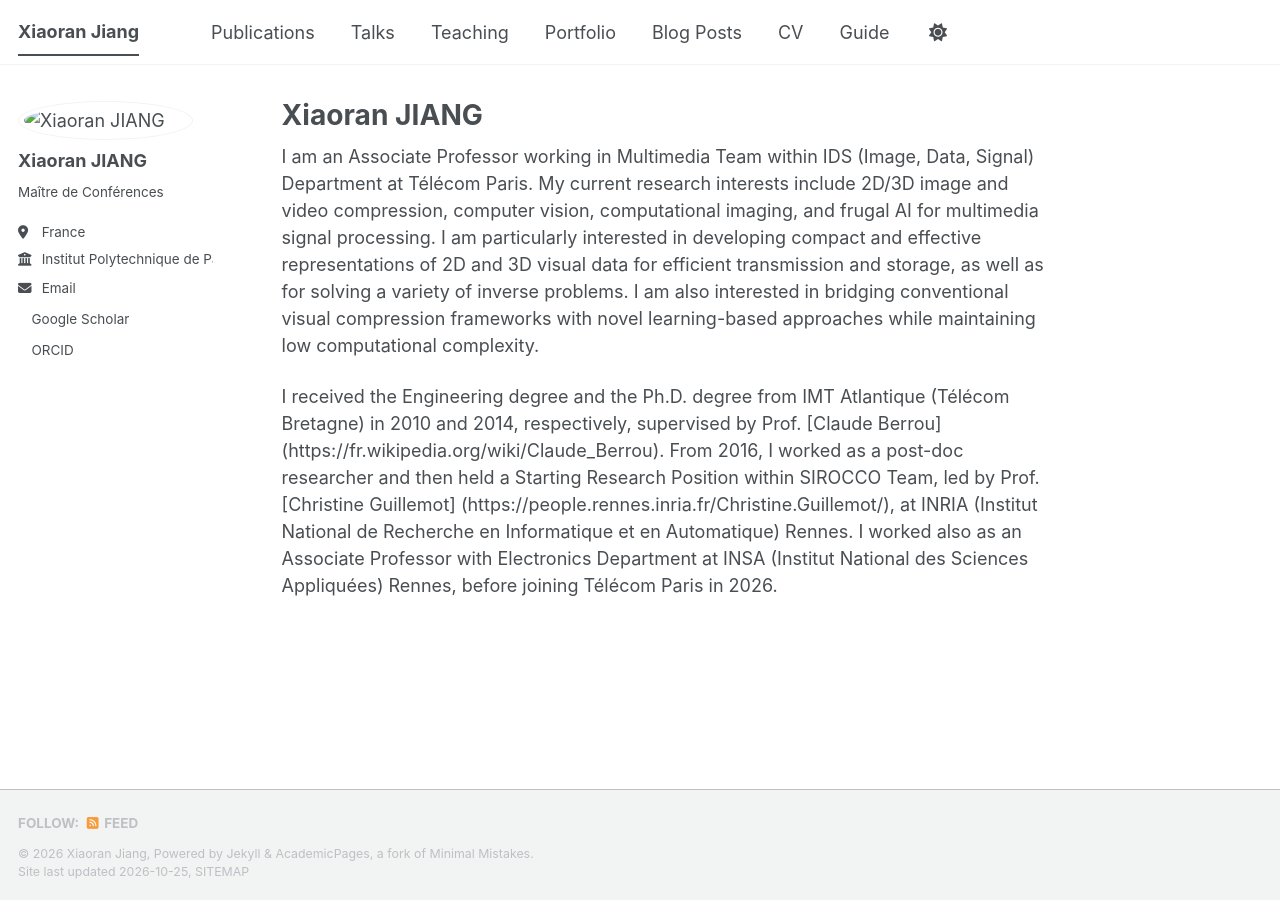
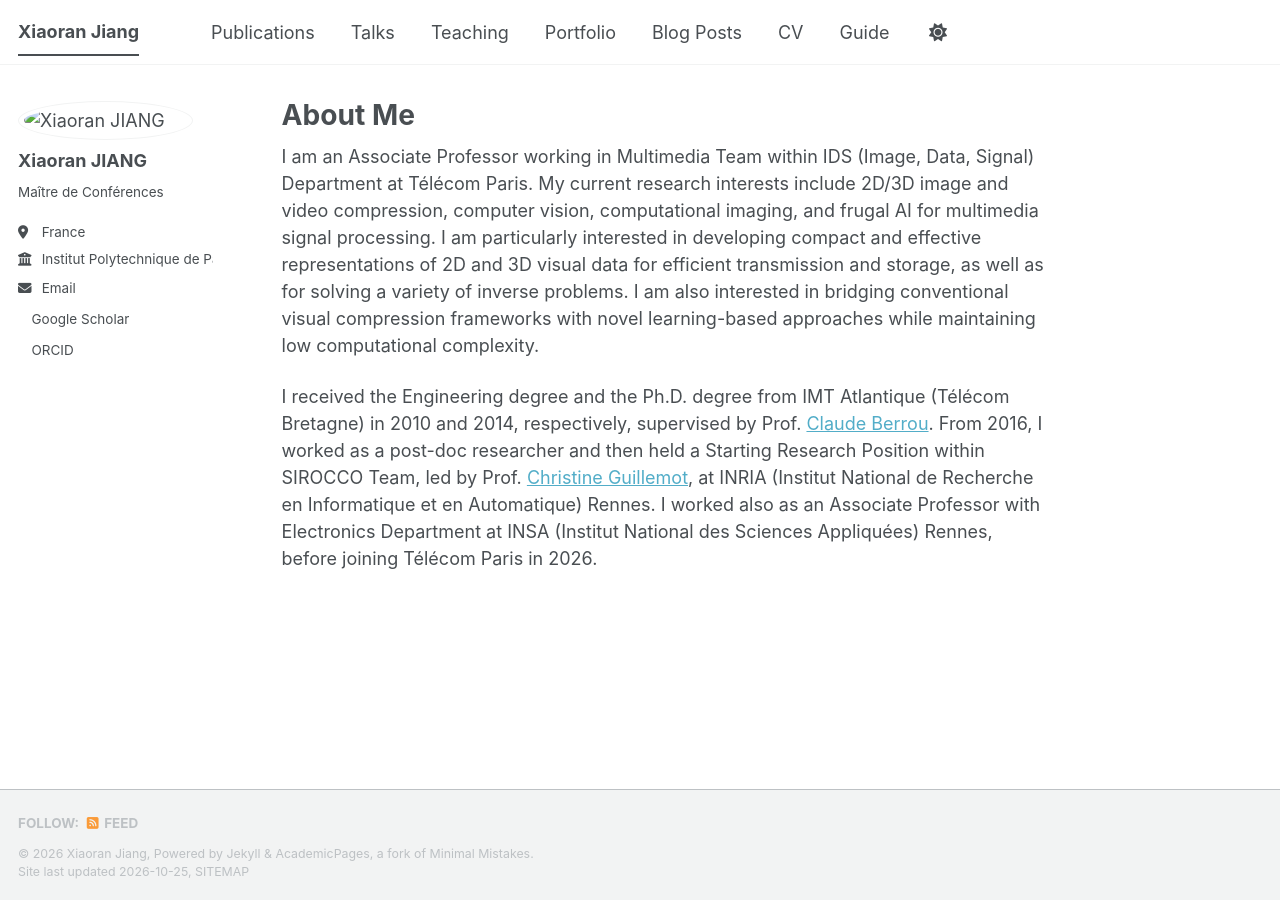
Before and after one commit to xiaoranjiang/xiaoranjiang.github.io, a Jekyll site: the page built from _pages/about.md, in a window 1280 px wide. Built offline with Jekyll 4.4.1, drawn with Linux system fonts in a browser that asks for light colours; a style sheet for code colours, icons or effects is not loaded.

Commit message:
Update about.md

```diff
--- a/_pages/about.md
+++ b/_pages/about.md
@@ -1,6 +1,6 @@
 ---
 permalink: /
-title: "Xiaoran JIANG"
+title: "About Me"
 author_profile: true
 redirect_from:
   - /about/
@@ -10,7 +10,7 @@ redirect_from:
 I am an Associate Professor working in Multimedia Team within IDS (Image, Data, Signal) Department at Télécom Paris.
 My current research interests include 2D/3D image and video compression, computer vision, computational imaging, and frugal AI for multimedia signal processing. I am particularly interested in developing compact and effective representations of 2D and 3D visual data for efficient transmission and storage, as well as for solving a variety of inverse problems. I am also interested in bridging conventional visual compression frameworks with novel learning-based approaches while maintaining low computational complexity.
 
-I received the Engineering degree and the Ph.D. degree from IMT Atlantique (Télécom Bretagne) in 2010 and 2014, respectively, supervised by Prof. [Claude Berrou] (https://fr.wikipedia.org/wiki/Claude_Berrou). From 2016, I worked as a post-doc researcher and then held a Starting Research Position within SIROCCO Team, led by Prof. [Christine Guillemot] (https://people.rennes.inria.fr/Christine.Guillemot/), at INRIA (Institut National de Recherche en Informatique et en Automatique) Rennes. I worked also as an Associate Professor with Electronics Department at INSA (Institut National des Sciences Appliquées) Rennes, before joining Télécom Paris in 2026.
+I received the Engineering degree and the Ph.D. degree from IMT Atlantique (Télécom Bretagne) in 2010 and 2014, respectively, supervised by Prof. [Claude Berrou](https://fr.wikipedia.org/wiki/Claude_Berrou). From 2016, I worked as a post-doc researcher and then held a Starting Research Position within SIROCCO Team, led by Prof. [Christine Guillemot](https://people.rennes.inria.fr/Christine.Guillemot/), at INRIA (Institut National de Recherche en Informatique et en Automatique) Rennes. I worked also as an Associate Professor with Electronics Department at INSA (Institut National des Sciences Appliquées) Rennes, before joining Télécom Paris in 2026.
 
 
 <!--
```
